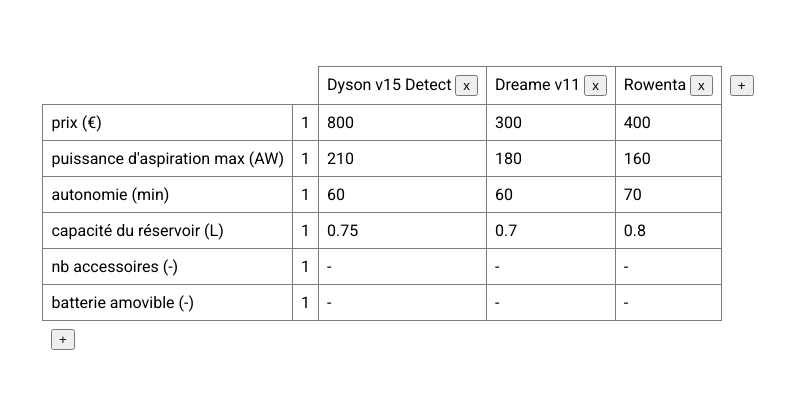
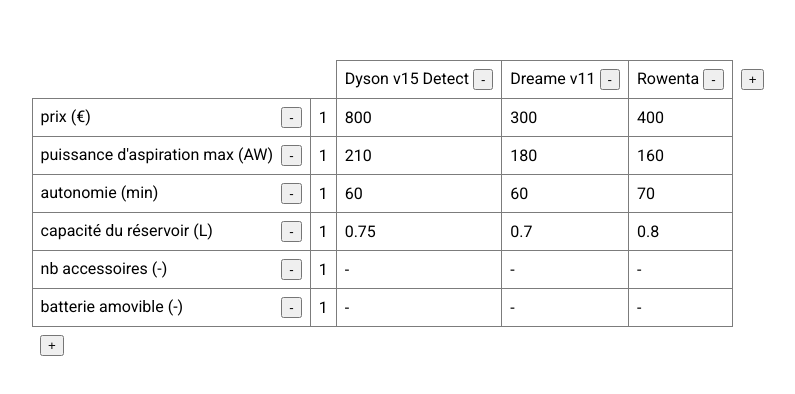
Before and after one commit to MjStryker/multi-criteria-decision-making-app, a React (Create React App) app: page / in a window 1280 px wide. Shown: the part 188-582 px from the top of the page, without its empty margins (238-1033 px from the left). Built offline with nearby package versions, Linux system fonts and the light colour scheme.

Commit message:
Adds create and remove criteria buttons

```diff
--- a/src/components/DataTable.tsx
+++ b/src/components/DataTable.tsx
@@ -1,3 +1,4 @@
+import { TCriteria } from "../types/criteria";
 import { TProduct } from "../types/product";
 import cordlessVacuumCleaner from "../data/cordlessVacuumCleaner";
 import { nanoid } from "nanoid";
@@ -15,14 +16,28 @@
   const nbCriteria = criteria.length;
   const nbProducts = products.length;
 
+  const createEmptyCriteria = (): TCriteria => ({
+    id: nanoid(),
+    name: "",
+    weight: 1,
+    unit: "",
+    higherTheBetter: true,
+  });
+
   const createEmptyProduct = (): TProduct => ({
     id: nanoid(),
     name: "",
     reference: "",
   });
 
+  const addCriteria = (Criteria: TCriteria) =>
+    setCriteria((prev) => [...prev, Criteria]);
+
   const addProduct = (product: TProduct) =>
     setProducts((prev) => [...prev, product]);
+
+  const removeCriteria = ({ id }: TCriteria) =>
+    setCriteria((prev) => prev.filter((c) => c.id !== id));
 
   const removeProduct = ({ id }: TProduct) =>
     setProducts((prev) => prev.filter((p) => p.id !== id));
@@ -42,7 +57,7 @@
         <td />
         {products.map((p) => (
           <td key={p.id} style={tdStyle}>
-            {p.name} <button onClick={() => removeProduct(p)}>x</button>
+            {p.name} <button onClick={() => removeProduct(p)}>-</button>
           </td>
         ))}
         <td>
@@ -53,7 +68,18 @@
       {criteria.map((c) => (
         <tr key={c.id}>
           <td style={tdStyle}>
-            {c.name} ({c.unit})
+            <div
+              style={{
+                display: "flex",
+                flexDirection: "row",
+                justifyContent: "space-between",
+              }}
+            >
+              <div style={{ marginRight: 8 }}>
+                {c.name} {c.unit && `(${c.unit})`}{" "}
+              </div>
+              <button onClick={() => removeCriteria(c)}>-</button>
+            </div>
           </td>
           <td style={tdStyle}>{c.weight}</td>
 
@@ -74,7 +100,7 @@
 
       <tr>
         <td colSpan={2}>
-          <button>+</button>
+          <button onClick={() => addCriteria(createEmptyCriteria())}>+</button>
         </td>
         <td colSpan={nbProducts + 1} />
       </tr>
```
